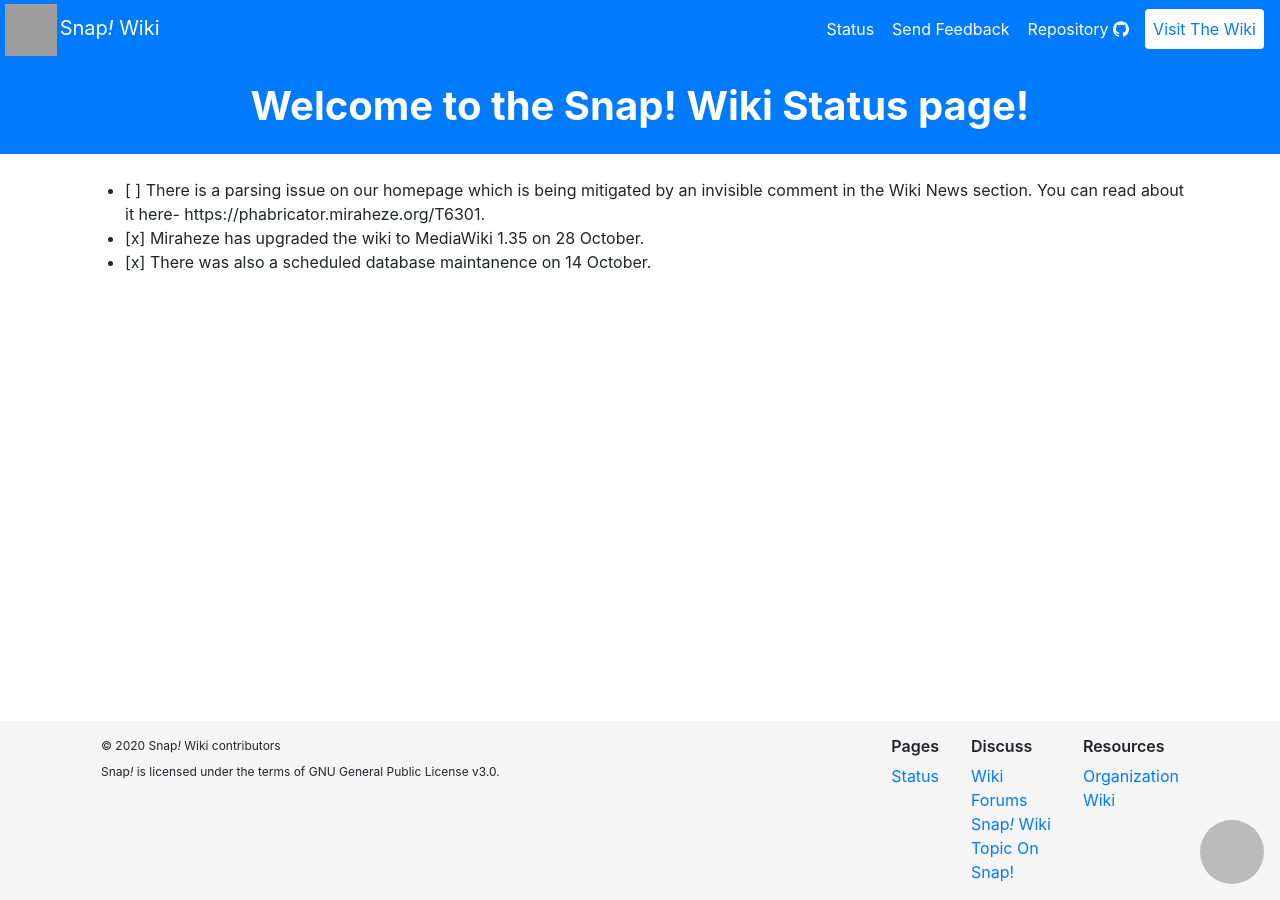
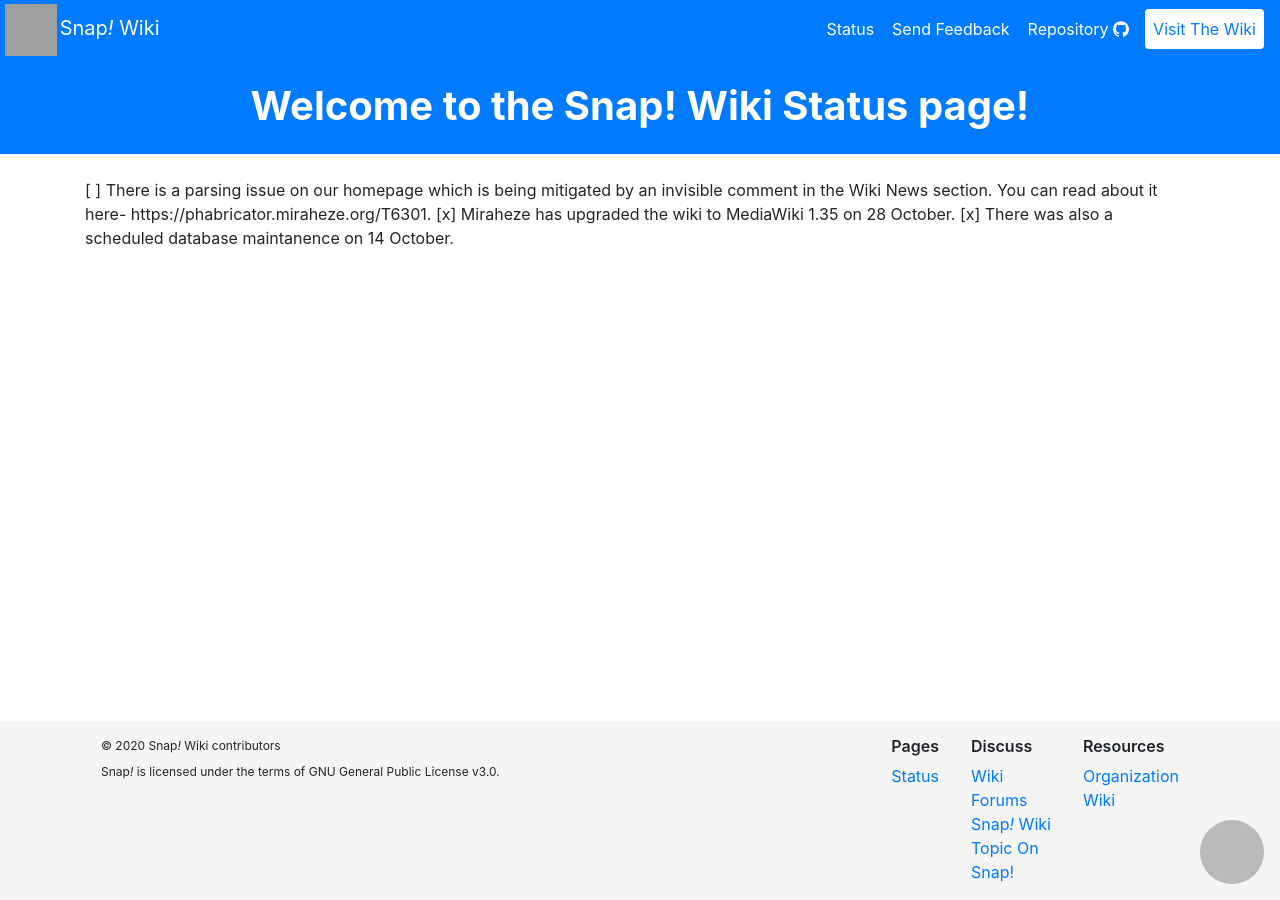
Before and after one commit to snapwiki/snapwiki.github.io, a Jekyll site: the page built from site/status.html, in a window 1280 px wide. Built offline with Jekyll 4.4.1, drawn with Linux system fonts in a browser that asks for light colours; some of the changed lines change nothing that is shown; grey boxes are pictures that could not be loaded.

Commit message:
Update status.html

```diff
--- a/site/status.html
+++ b/site/status.html
@@ -1,13 +1,7 @@
 ---
-layout: default
-title: Status
+layout: markdown
+title: Welcome to the Snap! Wiki Status page!
 ---
-
-<h1>Welcome to the Snap! Wiki Status page!</h1>
-<div class="container">
-  <ul>
     {% for status in site.data.status %}
-    <li>{{ status.description }}</li>
+    {{ status.description }}
     {% endfor %}
-  </ul>
-</div>
```
